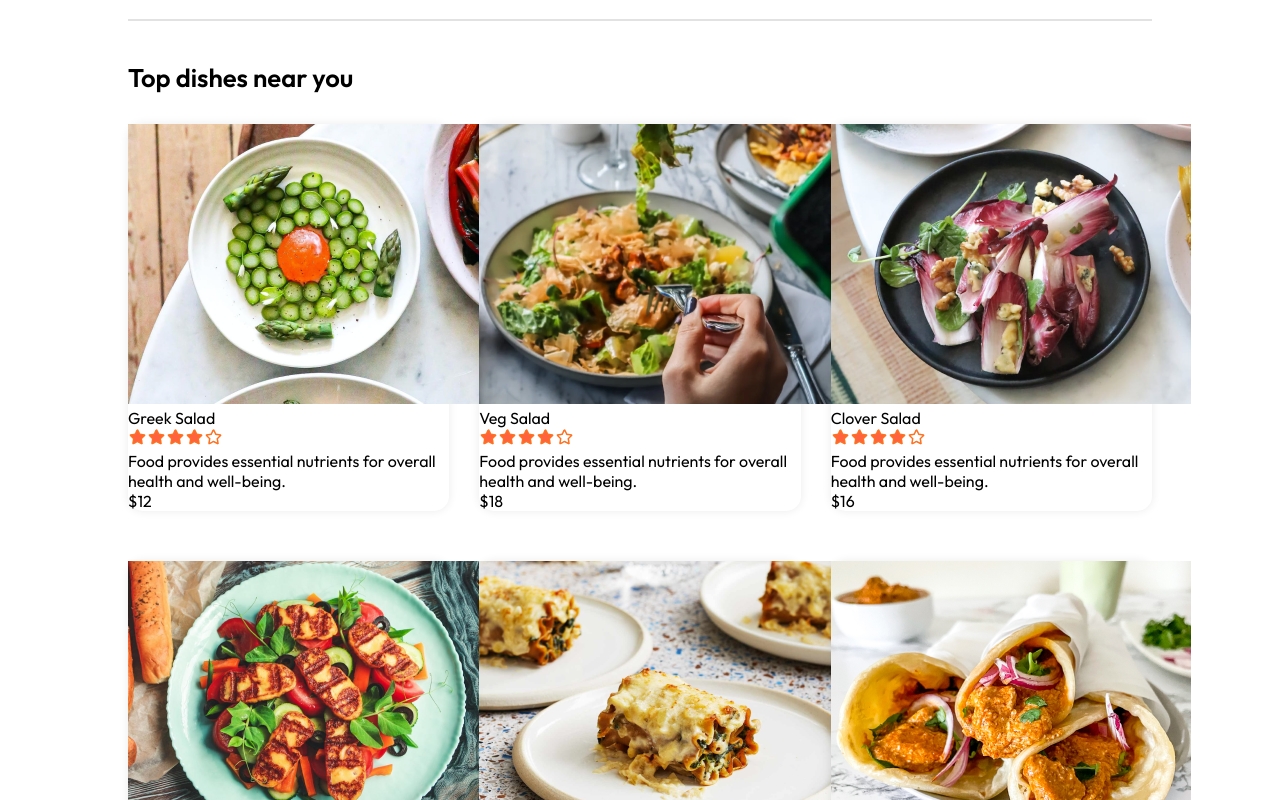
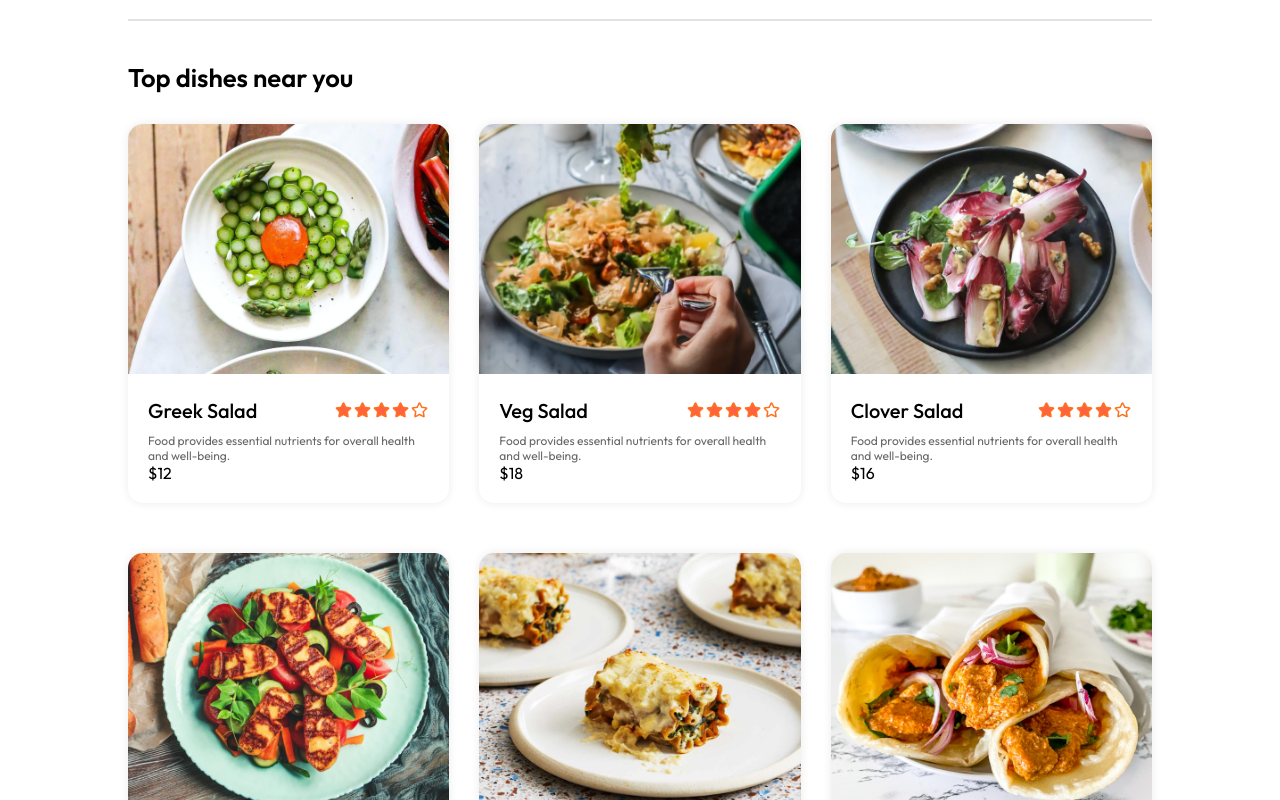
Before and after one commit to Arti05-Ambre/Food-Order, a React (Vite) app: page / in a window 1280 px wide. Shown: the part 1000-1800 px from the top of the page. Built offline with nearby package versions, Linux system fonts and the light colour scheme.

Commit message:
initial comment

```diff
--- a/src/components/FoodItem/FoodItem.css
+++ b/src/components/FoodItem/FoodItem.css
@@ -6,7 +6,28 @@
     transition: 0.3s;
     animation: fadeIn 1s ;
 }
-food-item-image{
+.food-item-image{
     width: 100%;
     border-radius: 15px 15px 0px 0px;
 }
+.food-item-info{
+    padding: 20px;
+}
+.food-item-name-rating{
+    display: flex;
+    justify-content: space-between;
+    align-items: center;
+    margin-bottom: 10px;
+}
+.food-item-name-rating{
+    font-size: 20px;
+    font-weight: 500;
+}
+.food-item-rating img{
+    width: 70px;
+
+}
+.food-item-desc{
+    color: #676767;
+    font-size: 12px;
+}
```
